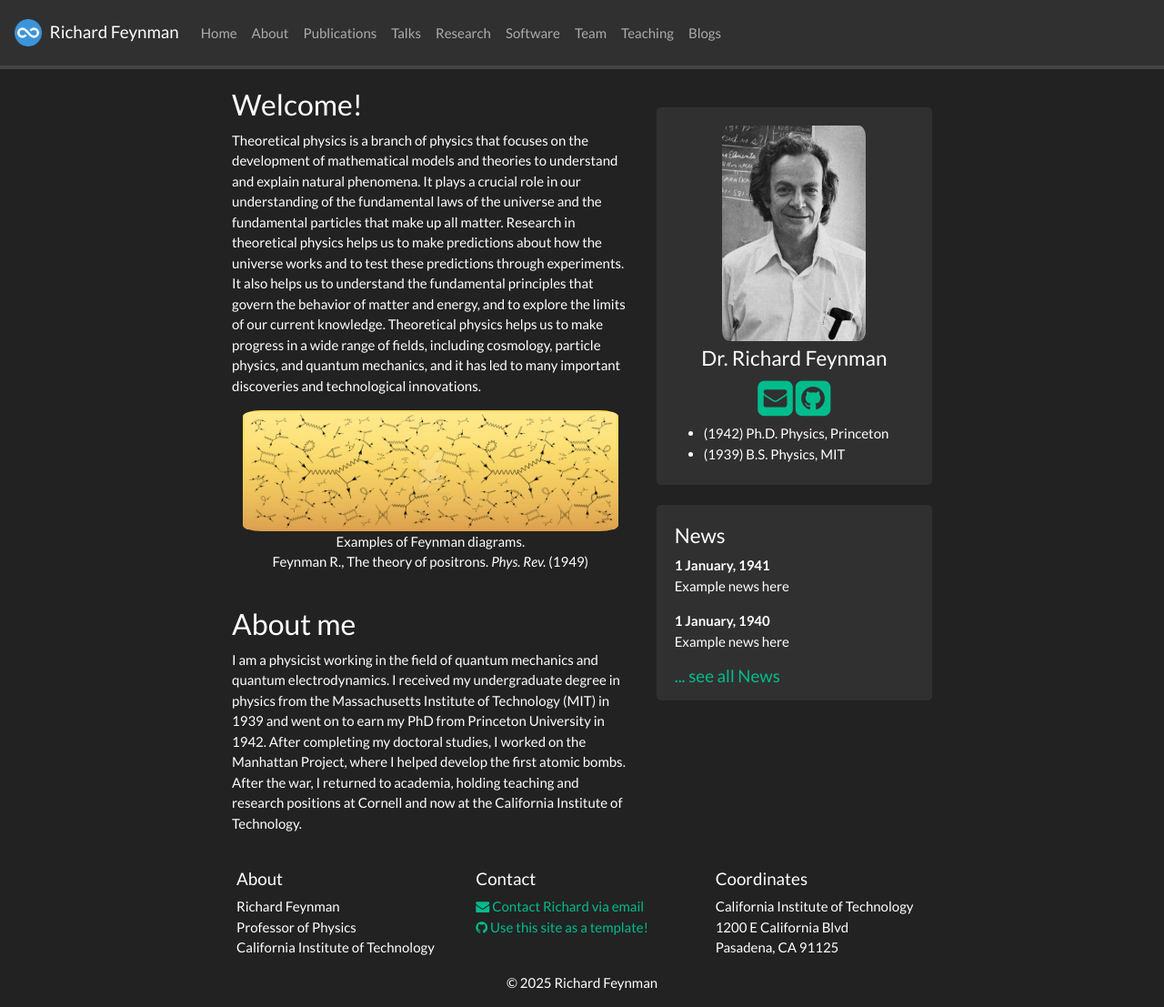
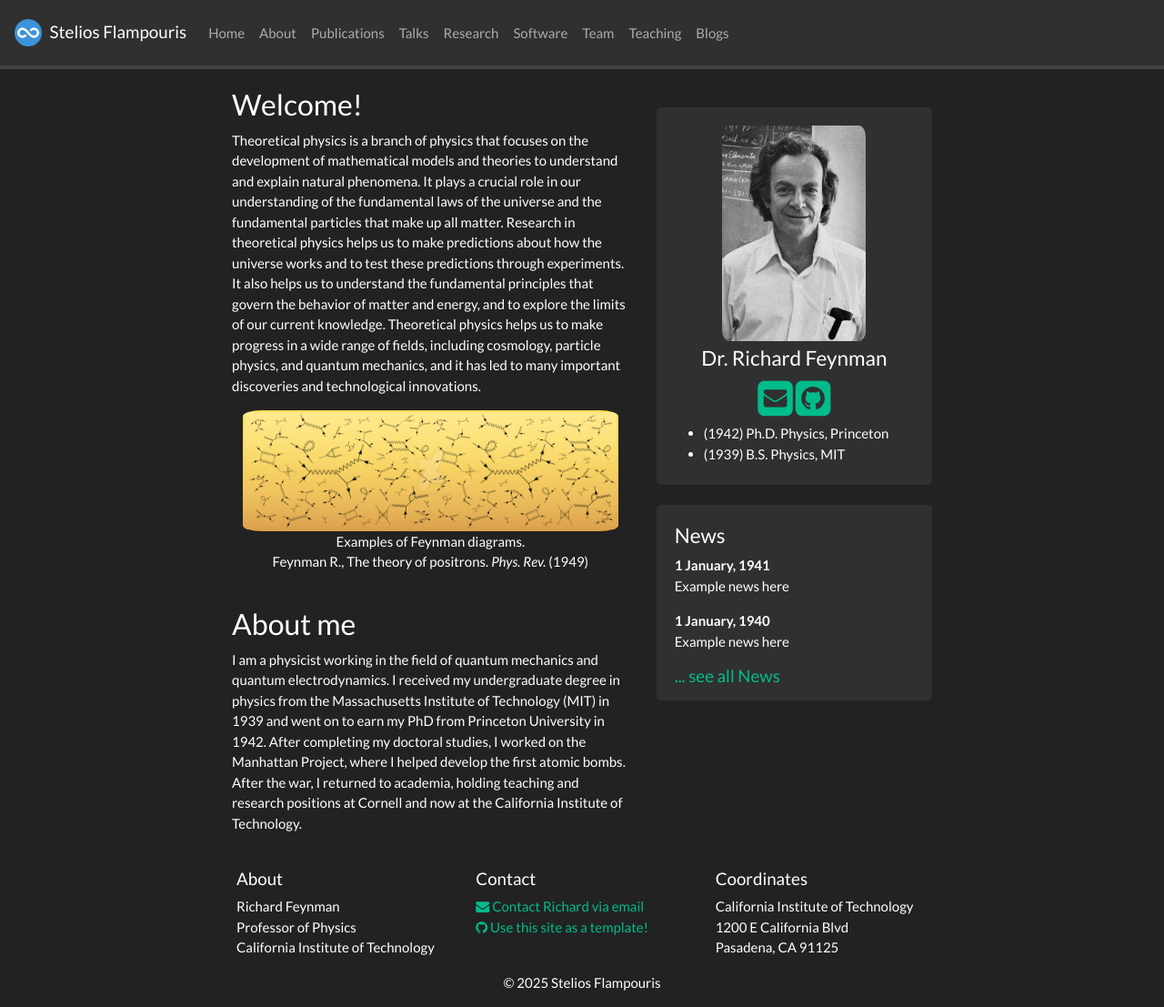
Before and after one commit to flampouris/flampouris.github.io, a Jekyll site: the page built from _pages/home.md, in a window 1280 px wide and 1107 px high. Shown: the whole window at 91% size. Built offline with Jekyll 4.4.1, drawn with Linux system fonts in a browser that asks for light colours; nearby versions of some CDN libraries; a style sheet for code colours, icons or effects is not loaded.

Commit message:
Update _config.yml
Stelios Flampouris

```diff
--- a/_config.yml
+++ b/_config.yml
@@ -1,5 +1,5 @@
 # Site settings
-title: Richard Feynman
+title: Stelios Flampouris
 email: richard@university.edu
 description: Academic webpage of Dr. Richard Feynman
 baseurl: ""
```
